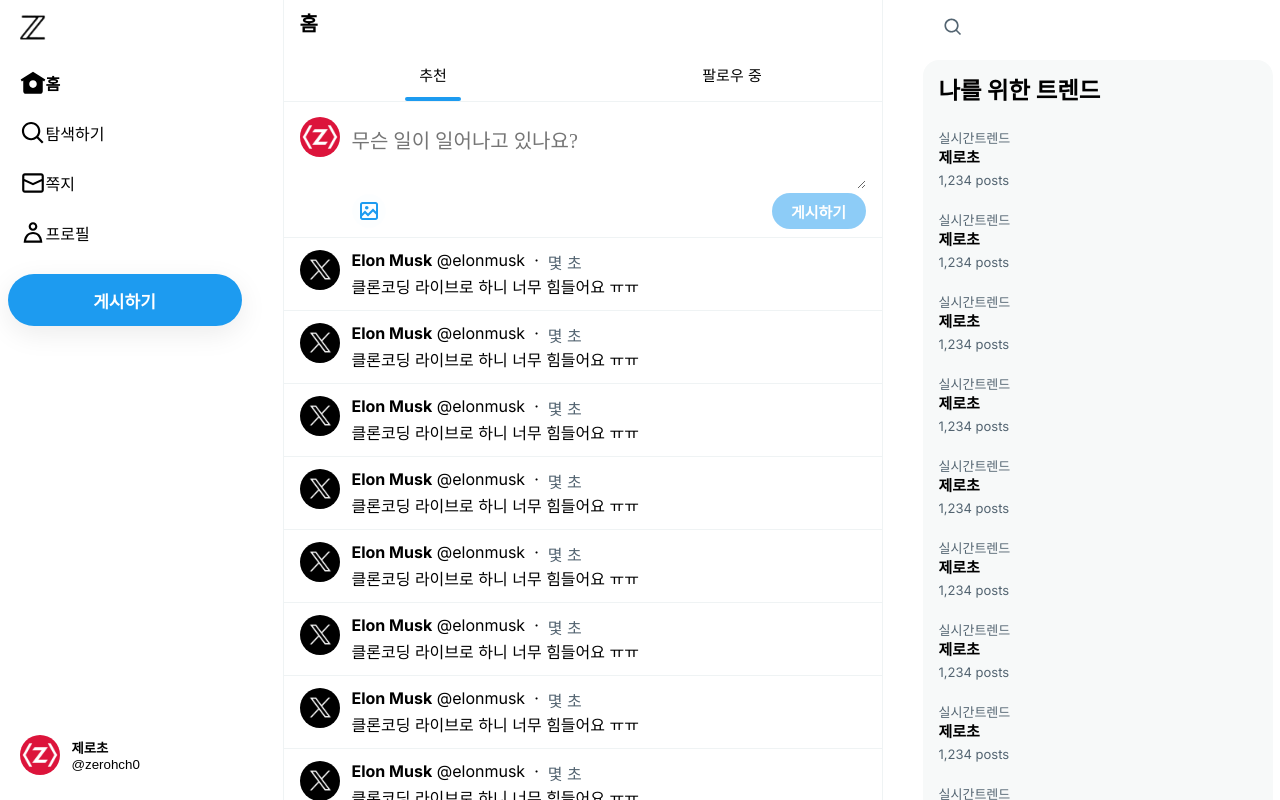
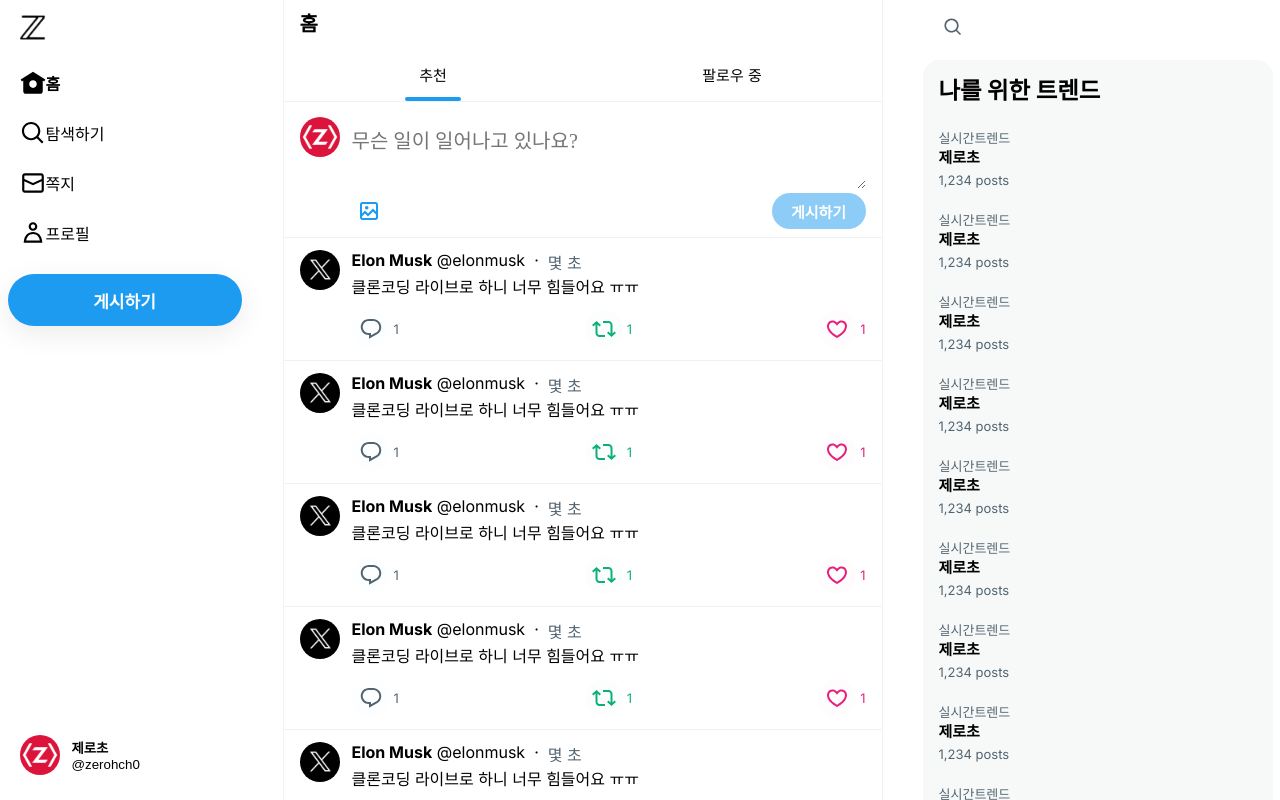
Before and after one commit to baeksehee/NextPlusReact-Query, a Next.js app in the folder z-com/: page /home in a window 1280 px wide. Built offline with nearby package versions, Linux system fonts and the light colour scheme.

Commit message:
Section02-classnames로 클래스 합성하기

```diff
--- /dev/null
+++ b/z-com/src/app/(afterLogin)/_component/ActionButtons.tsx
@@ -0,0 +1,50 @@
+"use client";
+import style from "./post.module.css";
+import cx from "classnames";
+
+export default function ActionButtons() {
+  const commented = false;
+  const reposted = true;
+  const liked = true;
+
+  const onClickComment = () => {};
+
+  const onClickRepost = () => {};
+
+  const onClickHeart = () => {};
+
+  return (
+    <div className={style.actionButtons}>
+      <div className={cx(style.commentButton, commented && style.commented)}>
+        <button onClick={onClickComment}>
+          <svg width={24} viewBox="0 0 24 24" aria-hidden="true">
+            <g>
+              <path d="M1.751 10c0-4.42 3.584-8 8.005-8h4.366c4.49 0 8.129 3.64 8.129 8.13 0 2.96-1.607 5.68-4.196 7.11l-8.054 4.46v-3.69h-.067c-4.49.1-8.183-3.51-8.183-8.01zm8.005-6c-3.317 0-6.005 2.69-6.005 6 0 3.37 2.77 6.08 6.138 6.01l.351-.01h1.761v2.3l5.087-2.81c1.951-1.08 3.163-3.13 3.163-5.36 0-3.39-2.744-6.13-6.129-6.13H9.756z"></path>
+            </g>
+          </svg>
+        </button>
+        <div className={style.count}>{1 || ""}</div>
+      </div>
+      <div className={cx(style.repostButton, reposted && style.reposted)}>
+        <button onClick={onClickRepost}>
+          <svg width={24} viewBox="0 0 24 24" aria-hidden="true">
+            <g>
+              <path d="M4.5 3.88l4.432 4.14-1.364 1.46L5.5 7.55V16c0 1.1.896 2 2 2H13v2H7.5c-2.209 0-4-1.79-4-4V7.55L1.432 9.48.068 8.02 4.5 3.88zM16.5 6H11V4h5.5c2.209 0 4 1.79 4 4v8.45l2.068-1.93 1.364 1.46-4.432 4.14-4.432-4.14 1.364-1.46 2.068 1.93V8c0-1.1-.896-2-2-2z"></path>
+            </g>
+          </svg>
+        </button>
+        <div className={style.count}>{1 || ""}</div>
+      </div>
+      <div className={cx([style.heartButton, liked && style.liked])}>
+        <button onClick={onClickHeart}>
+          <svg width={24} viewBox="0 0 24 24" aria-hidden="true">
+            <g>
+              <path d="M16.697 5.5c-1.222-.06-2.679.51-3.89 2.16l-.805 1.09-.806-1.09C9.984 6.01 8.526 5.44 7.304 5.5c-1.243.07-2.349.78-2.91 1.91-.552 1.12-.633 2.78.479 4.82 1.074 1.97 3.257 4.27 7.129 6.61 3.87-2.34 6.052-4.64 7.126-6.61 1.111-2.04 1.03-3.7.477-4.82-.561-1.13-1.666-1.84-2.908-1.91zm4.187 7.69c-1.351 2.48-4.001 5.12-8.379 7.67l-.503.3-.504-.3c-4.379-2.55-7.029-5.19-8.382-7.67-1.36-2.5-1.41-4.86-.514-6.67.887-1.79 2.647-2.91 4.601-3.01 1.651-.09 3.368.56 4.798 2.01 1.429-1.45 3.146-2.1 4.796-2.01 1.954.1 3.714 1.22 4.601 3.01.896 1.81.846 4.17-.514 6.67z"></path>
+            </g>
+          </svg>
+        </button>
+        <div className={style.count}>{1 || ""}</div>
+      </div>
+    </div>
+  );
+}
--- a/z-com/src/app/(afterLogin)/_component/Post.tsx
+++ b/z-com/src/app/(afterLogin)/_component/Post.tsx
@@ -3,6 +3,7 @@
 import dayjs from "dayjs";
 import relativeTime from "dayjs/plugin/relativeTime";
 import "dayjs/locale/ko";
+import ActionButtons from "./ActionButtons";
 // import ActionButtons from "@/app/(afterLogin)/_component/ActionButtons";
 
 dayjs.locale("ko");
@@ -42,7 +43,7 @@
           </div>
           <div>{target.content}</div>
           {/* <div className={style.postImageSection}></div> */}
-          {/* <ActionButtons /> */}
+          <ActionButtons />
         </div>
       </div>
     </article>
--- a/z-com/src/app/(afterLogin)/_component/post.module.css
+++ b/z-com/src/app/(afterLogin)/_component/post.module.css
@@ -82,3 +82,100 @@
   width: 100%;
   border-radius: 16px;
 }
+
+.actionButtons {
+  display: flex;
+  justify-content: space-between;
+  flex-direction: row;
+  column-gap: 4px;
+  margin-top: 12px;
+}
+
+.actionButtons svg {
+  fill: rgb(83, 100, 113);
+}
+
+.commentButton,
+.repostButton,
+.heartButton {
+  display: flex;
+  flex-direction: row;
+  align-items: center;
+}
+
+.commentButton button,
+.repostButton button,
+.heartButton button {
+  background: #ffffff;
+  border: none;
+  outline: none;
+  display: flex;
+  width: 38px;
+  height: 38px;
+  align-items: center;
+  justify-content: center;
+  border-radius: 19px;
+  cursor: pointer;
+  transition-property: background-color;
+  transition-duration: 0.2s;
+  margin-right: 4px;
+}
+
+.actionButtons .count {
+  font-size: 13px;
+  color: rgb(83, 100, 113);
+}
+
+.commentButton button {
+  background-color: rgba(29, 155, 240, 0.01);
+}
+
+.commentButton:hover button {
+  background-color: rgba(29, 155, 240, 0.1);
+}
+
+.commentButton.commented svg,
+.commentButton:hover svg {
+  fill: rgb(29, 155, 240);
+}
+
+.commentButton.commented .count,
+.commentButton:hover .count {
+  color: rgb(29, 155, 240);
+}
+
+.repostButton button {
+  background-color: rgba(0, 186, 124, 0.01);
+}
+
+.repostButton:hover button {
+  background-color: rgba(0, 186, 124, 0.1);
+}
+
+.repostButton.reposted svg,
+.repostButton:hover svg {
+  fill: rgb(11, 175, 123);
+}
+
+.repostButton.reposted .count,
+.repostButton:hover .count {
+  color: rgb(11, 175, 123);
+}
+
+.heartButton button {
+  background-color: rgba(249, 24, 128, 0.01);
+}
+
+.heartButton:hover button {
+  background-color: rgba(249, 24, 128, 0.1);
+}
+
+.heartButton.liked svg,
+.heartButton:hover svg {
+  fill: rgb(228, 34, 126);
+}
+
+.heartButton.liked .count,
+.heartButton:hover .count {
+  color: rgb(228, 34, 126);
+}
```
